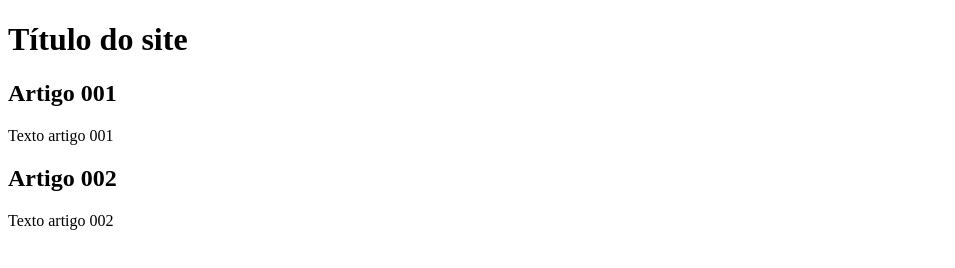
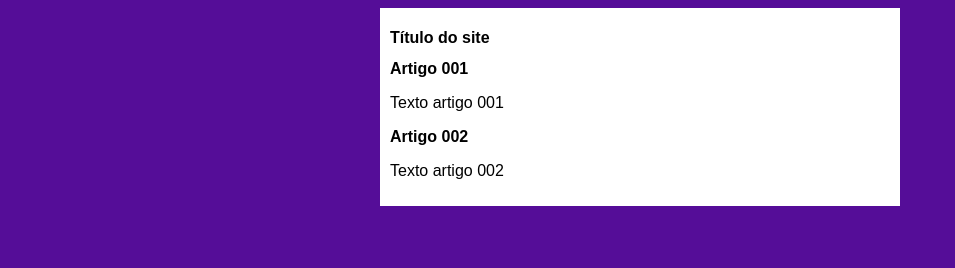
Before and after one commit to rodrigoulart/projeto-site, a plain HTML site: page index.html in a window 1280 px wide. Shown: the whole page, without its empty margins (0-955 px from the left). Drawn offline with Linux system fonts and the light colour scheme.

Commit message:
Iniciei o design

```diff
--- /dev/null
+++ b/estilos/styles.css
@@ -0,0 +1,16 @@
+*{
+    font-family: Arial, Helvetica, sans-serif;
+    font-size: 16px;
+}
+
+body {
+    background-color: rgb(85, 13, 152);
+}
+
+main {
+    background-color: white;
+    width: 500px;
+    margin: auto;
+    padding: 10px;
+    box-shadow: 3px epx 5px rgba(0, 0, 0, 0.473);
+}
--- a/index.html
+++ b/index.html
@@ -4,6 +4,7 @@
     <meta charset="UTF-8">
     <meta name="viewport" content="width=device-width, initial-scale=1.0">
     <title>Título do Site</title>
+    <link rel="stylesheet" href="estilos/styles.css">
 </head>
 <body>
     <main>
```
